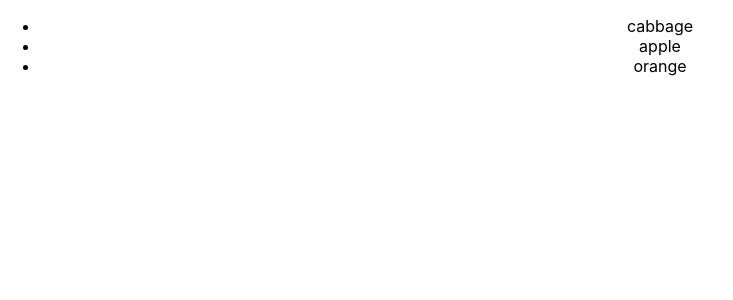
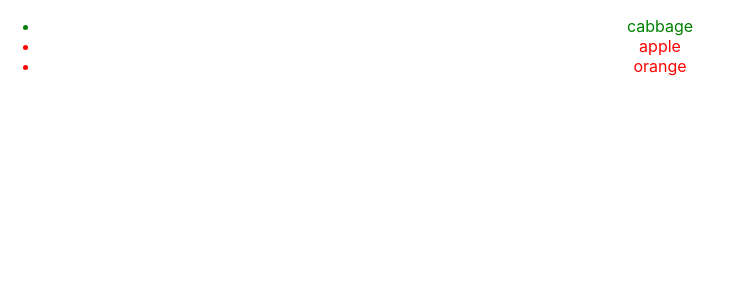
Before and after one commit to prerna1113/app, a React (Create React App) app: page / in a window 1280 px wide. Shown: the top 300 px of the page, without its empty margins (0-733 px from the left). Built offline with nearby package versions, Linux system fonts and the light colour scheme.

Commit message:
conditional rendering

```diff
--- a/src/App.js
+++ b/src/App.js
@@ -3,9 +3,9 @@ import './App.css';
 import { Box, Typography } from '@mui/material';
 
 const lists =[
-  {title:'cabbage', id:'1'},
-  {title:'apple', id:'2'},
-  {title:'orange', id:'3'}
+  {title:'cabbage', id:'1', isFruit:false},
+  {title:'apple', id:'2',isFruit:true},
+  {title:'orange', id:'3',isFruit:true}
 ]
 
 
@@ -13,7 +13,10 @@ const lists =[
 function App() {
 
   const listItems = lists.map(product=>
-    <li key={product.id}>
+    <li
+     key={product.id}
+    style={{color:product.isFruit ? 'red' : 'green'}}
+      >
       {product.title}
 
     </li>)
@@ -27,6 +30,8 @@ function App() {
 
 
 
+
+
     </div>
   );
 }
```
